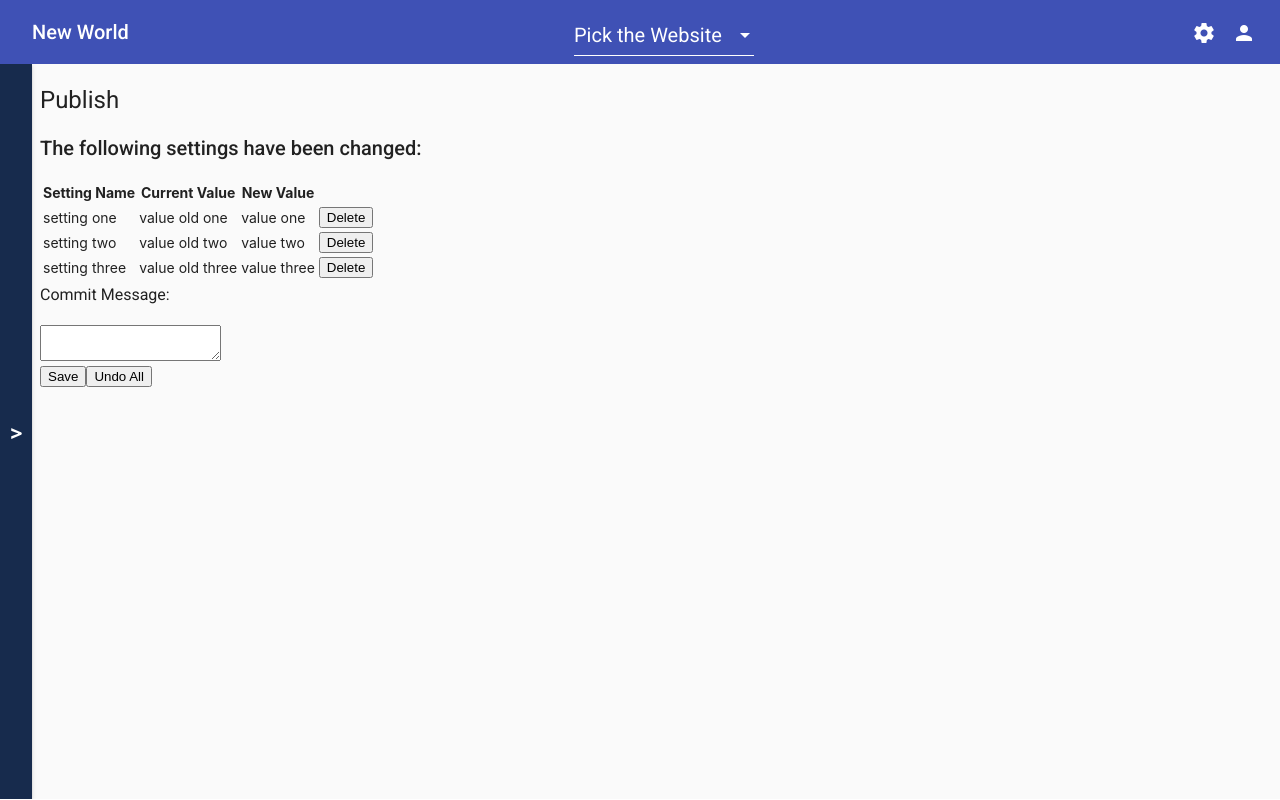
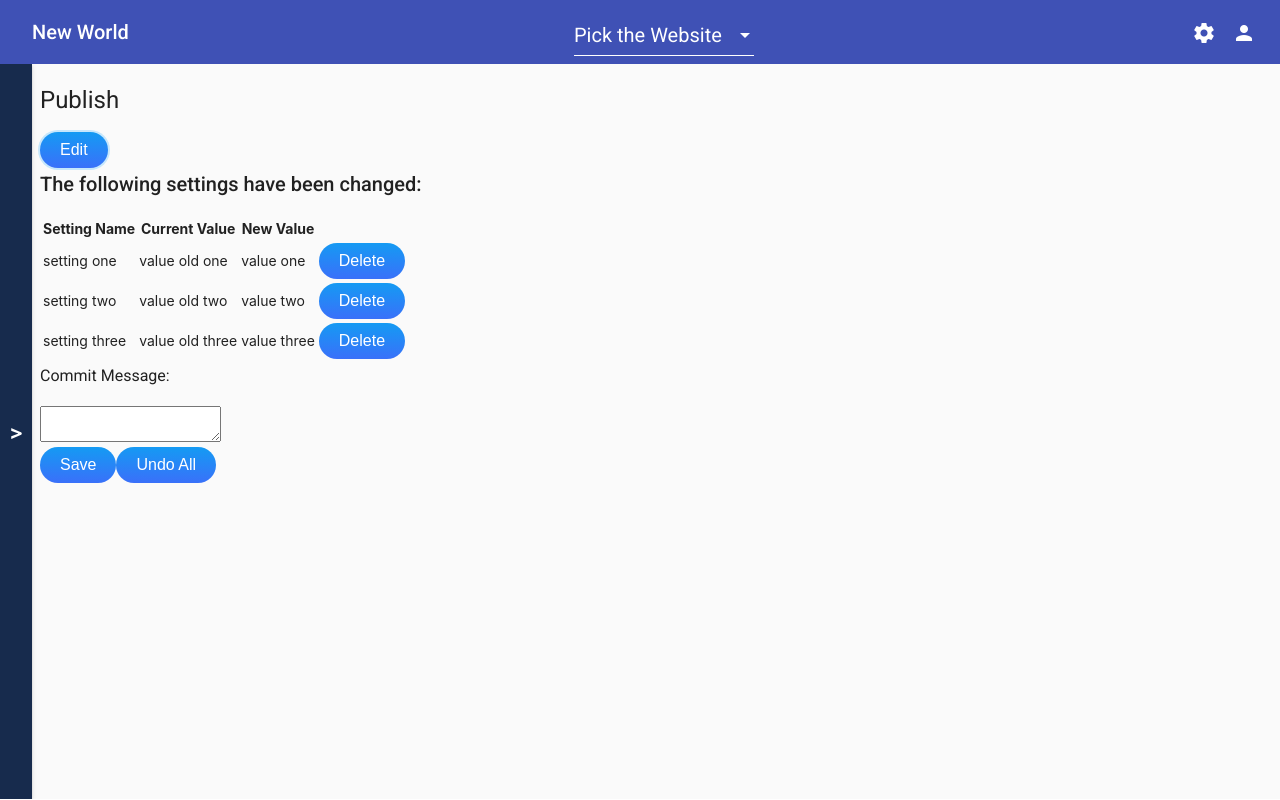
Before and after one commit to NWMSOEConfig/insight, an Angular app in the folder insight-app/: page /publish in a window 1280 px wide. Both pictures are taken after a click on the button "Edit". Built offline with nearby package versions, Linux system fonts and the light colour scheme.

Commit message:
#ICS-24 added error message field (NF)

```diff
--- a/insight-app/src/app/publish-page/publish-page.component.css
+++ b/insight-app/src/app/publish-page/publish-page.component.css
@@ -0,0 +1,47 @@
+.header {
+    align-items: center;
+    width: auto;
+    display: inline;
+}
+.button-21 {
+  align-items: center;
+  appearance: none;
+  background-color: #3EB2FD;
+  background-image: linear-gradient(1deg, #4F58FD, #149BF3 99%);
+  background-size: calc(100% + 20px) calc(100% + 20px);
+  border-radius: 100px;
+  border-width: 0;
+  box-shadow: none;
+  box-sizing: border-box;
+  color: #FFFFFF;
+  cursor: pointer;
+  display: inline-flex;
+  font-family: CircularStd,sans-serif;
+  font-size: 1rem;
+  height: auto;
+  justify-content: center;
+  line-height: 1.5;
+  padding: 6px 20px;
+  position: relative;
+  text-align: center;
+  text-decoration: none;
+  transition: background-color .2s,background-position .2s;
+  user-select: none;
+  -webkit-user-select: none;
+  touch-action: manipulation;
+  vertical-align: top;
+  white-space: nowrap;
+}
+
+.button-21:active,
+.button-21:focus {
+  outline: none;
+}
+
+.button-21:hover {
+  background-position: -20px -20px;
+}
+
+.button-21:focus:not(:active) {
+  box-shadow: rgba(40, 170, 255, 0.25) 0 0 0 .125em;
+}
--- a/insight-app/src/app/publish-page/publish-page.component.html
+++ b/insight-app/src/app/publish-page/publish-page.component.html
@@ -2,7 +2,7 @@
   <title>Configurator - Publish</title>
 </head>
 
-<h1>Publish</h1>
+<div class="header"><h1>Publish</h1><button id="edit" class="button-21" (click)="onEditClicked()">Edit</button></div>
 <h2 id="description">{{description}}</h2>
 <div id="settingTable">
   <table>
@@ -23,7 +23,7 @@
           <td>{{setting.name}}</td>
           <td>{{setting.oldvalue}}</td>
           <td>{{setting.newvalue}}</td>
-          <td><button id="delete" (click)="onDeleteClicked()">Delete</button></td>
+          <td><button id="delete" class="button-21" (click)="onDeleteClicked()">Delete</button></td>
         </tr>
       </ng-container>
     </ng-container>
@@ -31,18 +31,22 @@
 </div>
 
 
-<div id="commitMessage">
+<div class="commit">
   <h3>Commit Message:</h3>
-  <textarea id="commitMessage"></textarea>
+  <textarea id="commitMessage">{{commitMessage}}</textarea>
+</div>
+
+<div class="error" *ngIf="errorMessage">
+  <h3>Error:</h3>
+  <p id="errorMessage">{{errorMessage}}</p>
 </div>
 
 <div id="buttons">
   <ng-container *ngIf="!canEdit">
-    <button id="edit" (click)="onEditClicked()">Edit</button>
-    <button id="publish" (click)="onPublishClicked()">Publish</button>
+    <button id="publish" class="button-21" (click)="onPublishClicked()">Publish</button>
   </ng-container>
   <ng-container *ngIf="canEdit">
-    <button id="save" (click)="onSaveClicked()">Save</button>
-    <button id="undoAll" (click)="onUndoAllClicked()">Undo All</button>
+    <button id="save" class="button-21" (click)="onSaveClicked()">Save</button>
+    <button id="undoAll" class="button-21" (click)="onUndoAllClicked()">Undo All</button>
   </ng-container>
 </div>
--- a/insight-app/src/app/publish-page/publish-page.component.ts
+++ b/insight-app/src/app/publish-page/publish-page.component.ts
@@ -1,4 +1,4 @@
-import { Component, OnInit } from '@angular/core';
+import { Component, ElementRef, OnInit, ViewChild } from '@angular/core';
 
 @Component({
   selector: 'app-publish-page',
@@ -7,7 +7,9 @@ import { Component, OnInit } from '@angular/core';
 })
 export class PublishPageComponent implements OnInit {
   //organize settings changed by their category?
-
+  errorMessage: string | undefined;
+  commitMessage: string | undefined;
+  canPublish = true;
   description: string = "The following settings have been changed:";
   canEdit = false;
   settings: any[] = [
@@ -32,8 +34,12 @@ export class PublishPageComponent implements OnInit {
 
   }
 
-  onPublishClicked(){
+  onPublishClicked() {
+    this.errorMessage = undefined;
     //create confirmation modal
+    if (!this.commitMessage) {
+      this.errorMessage = "Commit text is required."
+    }
     console.log("Publish TODO");
   }
 
```
